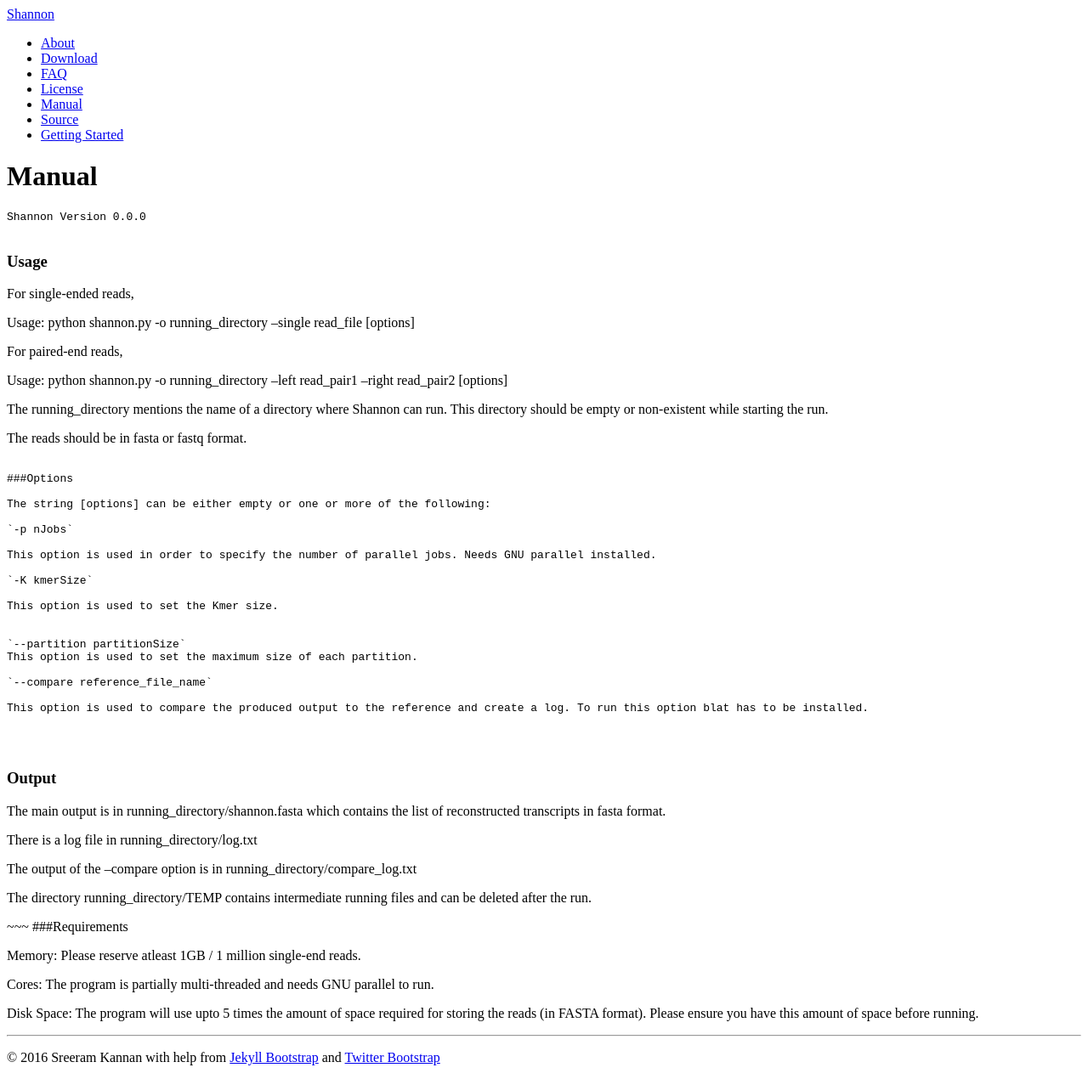
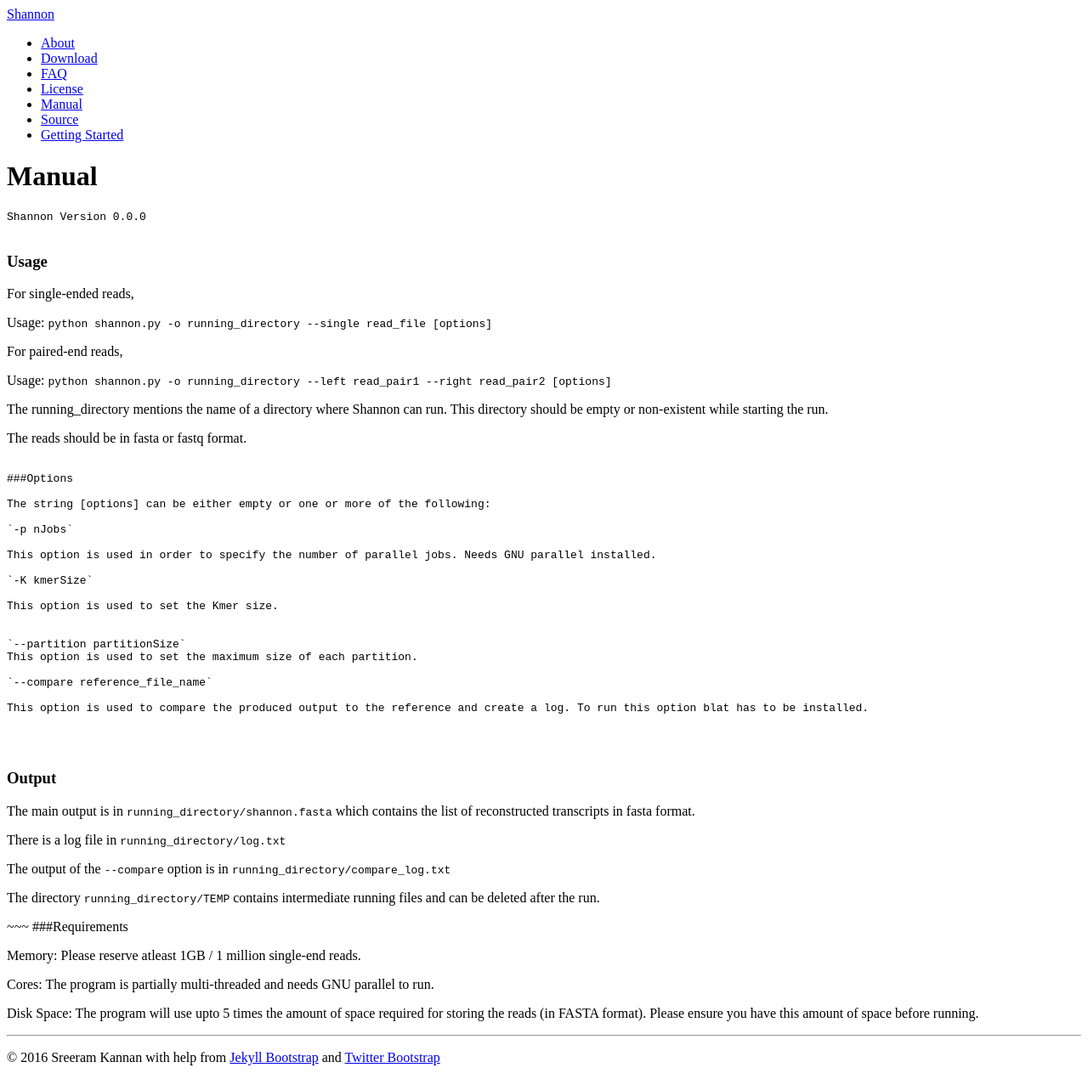
Before and after one commit to sreeramkannan/Shannon, a Jekyll site: the page built from manual.md, in a window 1280 px wide. Shown: the whole page at 85% size. Built offline with Jekyll 4.4.1, drawn with Linux system fonts in a browser that asks for light colours.

```diff
--- a/manual.md
+++ b/manual.md
@@ -14,11 +14,11 @@ Shannon Version 0.0.0
 
 For single-ended reads,
 
-Usage: python shannon.py -o running_directory --single read_file  [options]
+Usage: `python shannon.py -o running_directory --single read_file  [options]`
 
 For paired-end reads,
 
-Usage: python shannon.py -o running_directory --left read_pair1 --right read_pair2  [options]
+Usage: `python shannon.py -o running_directory --left read_pair1 --right read_pair2  [options]`
 
 The running_directory mentions the name of a directory where Shannon can run. This directory should be empty or non-existent while starting the run.
 
@@ -52,13 +52,13 @@ This option is used to compare the produced output to the reference and create a
 
 ###Output
 
-The main output is in running_directory/shannon.fasta which contains the list of reconstructed transcripts in fasta format.
+The main output is in `running_directory/shannon.fasta` which contains the list of reconstructed transcripts in fasta format.
 
-There is a log file in running_directory/log.txt
+There is a log file in `running_directory/log.txt`
 
-The output of the --compare option is in running_directory/compare_log.txt
+The output of the `--compare` option is in `running_directory/compare_log.txt`
 
-The directory running_directory/TEMP contains intermediate running files and can be deleted after the run.
+The directory `running_directory/TEMP` contains intermediate running files and can be deleted after the run.
 
 ~~~
 ###Requirements
```
